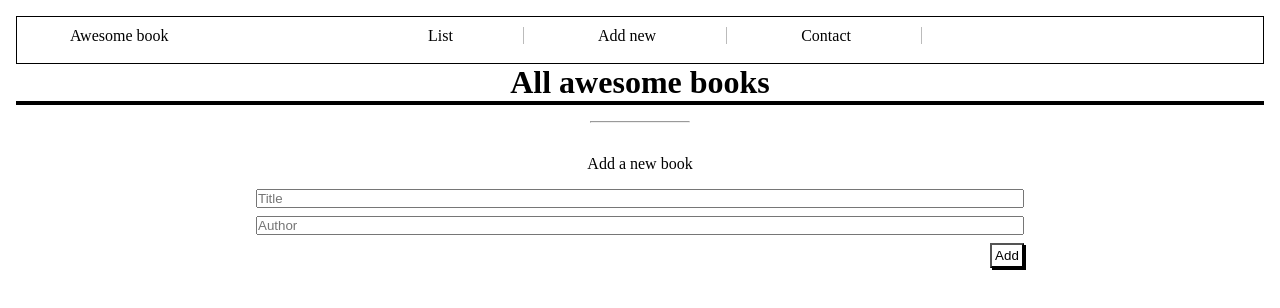
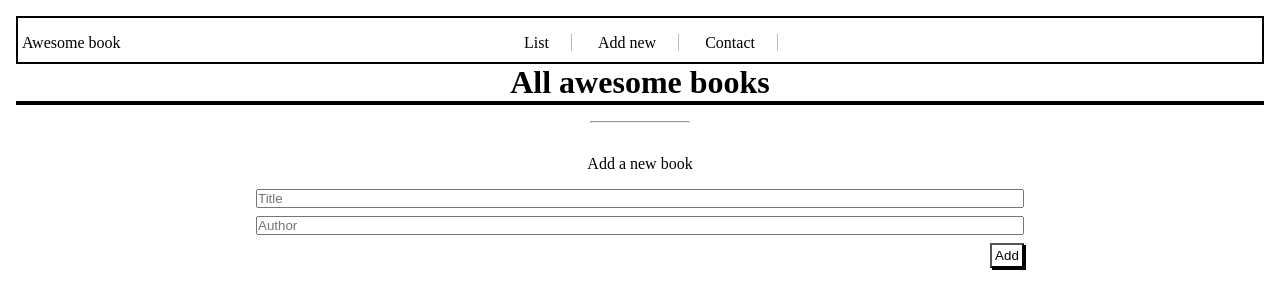
Before and after one commit to karam084/awesome-books-es6, a website with bundled scripts: page index.html in a window 1280 px wide. Built offline with nearby package versions, Linux system fonts and the light colour scheme.

Commit message:
Add style for nav

```diff
--- a/main.css
+++ b/main.css
@@ -11,10 +11,10 @@ body {
 ul {
   list-style-type: none;
   margin: 0;
-  padding: 10px;
+  padding: 16px;
   overflow: hidden;
   background-color: white;
-  border: 1px solid black;
+  border: 2px solid black;
   height: 3em;
   text-align: center;
   width: 100%;
@@ -25,10 +25,9 @@ li {
 }
 
 li a {
-  flex-direction: column;
+  padding: 0 22px;
   color: black;
   text-align: center;
-  padding: 14px 70px;
   text-decoration: none;
 }
 
```
